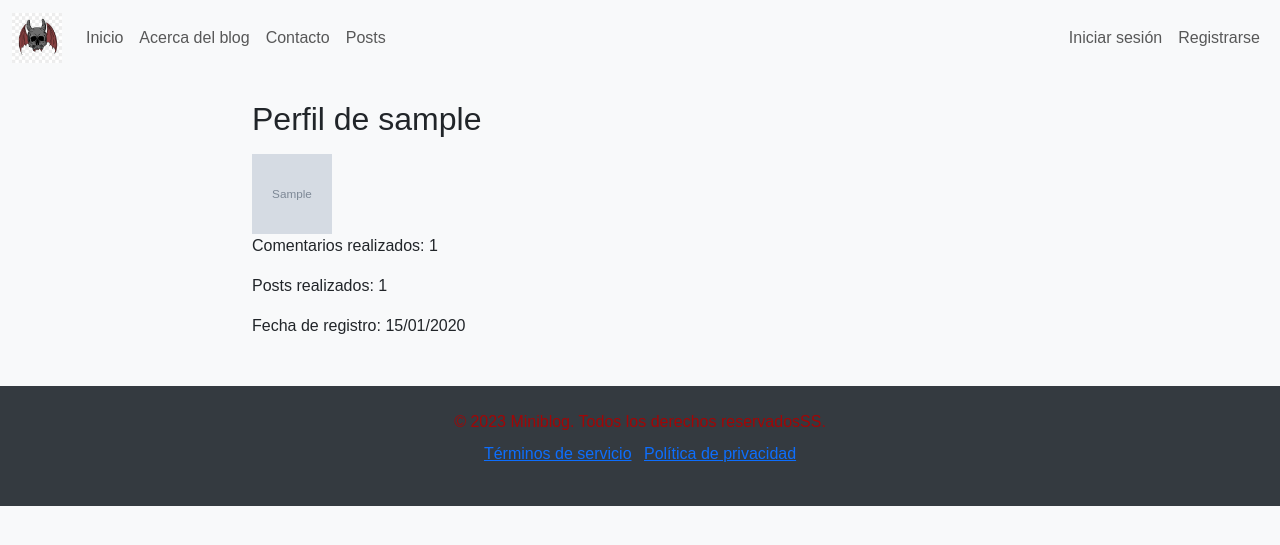
After one commit to Did11/flask_miniblog, a Flask app: a page that uses app/templates/user_profile.html in a window 1280 px wide. The commit adds this page. Shown: the top 545 px of the page. Run offline with Flask 3, Linux system fonts and the light colour scheme; tables that the repository leaves empty hold one stand-in row (values such as "Sample post"); grey boxes marked "Sample" are stand-in pictures.

```diff
--- a/app/forms.py
+++ b/app/forms.py
@@ -25,3 +25,7 @@ class CreatePostForm(FlaskForm):
     title = StringField('Título', validators=[DataRequired()])
     content = TextAreaField('Contenido', validators=[DataRequired()])
     submit = SubmitField('Crear Post')
+
+class CommentForm(FlaskForm):
+    comment_text = TextAreaField('Comentario', validators=[DataRequired()])
+    submit = SubmitField('Comentar')
--- a/app/models.py
+++ b/app/models.py
@@ -13,13 +13,16 @@ comentarios_like = db.Table('comentarios_like',
     db.Column('comment_id', db.Integer, db.ForeignKey('comentario.id'))
 )
 
+from datetime import datetime
+
 class Usuario(db.Model, UserMixin):
     __tablename__ = 'usuario'
     id = db.Column(db.Integer, primary_key=True)
     username = db.Column(db.String(80), unique=True, nullable=False)
     avatar_filename = db.Column(db.String(120), nullable=True)
     email = db.Column(db.String(120), unique=True, nullable=False)
-    password_hash = db.Column(db.String(128), nullable=False)  # Renombrado
+    password_hash = db.Column(db.String(128), nullable=False)
+    date_registered = db.Column(db.DateTime, default=datetime.utcnow)  # Nuevo campo
     posts = db.relationship('Post', backref='author', lazy=True)
     comments = db.relationship('Comentario', backref='author', lazy=True)
 
--- a/app/routes.py
+++ b/app/routes.py
@@ -4,7 +4,7 @@ from werkzeug.utils import secure_filename
 from app import app, db
 from app.models import Usuario, Post, Comentario, comentarios_like
 from app.forms import UpdateProfileForm
-from .forms import RegistrationForm, LoginForm, CreatePostForm
+from .forms import RegistrationForm, LoginForm, CreatePostForm, CommentForm
 import os
 
 
@@ -146,16 +146,17 @@ def prueba():
 def post_detail(post_id):
     post = Post.query.get_or_404(post_id)
     comments = Comentario.query.filter_by(post_id=post_id).order_by(Comentario.date_created.desc()).all()
+    form = CommentForm()  # Crea una instancia del formulario
 
-    if request.method == 'POST' and current_user.is_authenticated:
-        texto = request.form['comment_text']
+    if form.validate_on_submit() and current_user.is_authenticated:
+        texto = form.comment_text.data
         if texto:
             comment = Comentario(texto=texto, user_id=current_user.id, post_id=post.id)
             db.session.add(comment)
             db.session.commit()
             flash('Comentario agregado exitosamente.')
 
-    return render_template('post_detail.html', post=post, comments=comments)
+    return render_template('post_detail.html', post=post, comments=comments, form=form)
 
 @app.route('/comment/<int:comment_id>/like', methods=['POST'])
 @login_required
--- a/app/static/css/styles.css
+++ b/app/static/css/styles.css
@@ -1,10 +1,7 @@
-.navbar-brand img {
-    height: 50px;
-    width: auto;
-}
-
-/* General */
-body {
+/* ==============================
+   GENERAL STYLES
+   ============================== */
+   body {
     font-family: 'Arial', sans-serif;
     background-color: #f8f9fa; /* Un ligero color de fondo para todo el cuerpo del sitio */
 }
@@ -13,13 +10,25 @@ body {
     max-width: 800px; /* Hace que el contenedor no sea demasiado ancho para lectura */
 }
 
-/* Encabezados */
+/* ==============================
+   NAVBAR STYLES
+   ============================== */
+.navbar-brand img {
+    height: 50px;
+    width: auto;
+}
+
+/* ==============================
+   HEADINGS
+   ============================== */
 h1, h2, h3, h4, h5 {
     margin-top: 1.5rem;
     margin-bottom: 1rem;
 }
 
-/* Tarjetas de las entradas */
+/* ==============================
+   CARDS
+   ============================== */
 .card {
     box-shadow: 0 4px 8px 0 rgba(0, 0, 0, 0.1); /* Una sutil sombra para las tarjetas */
     transition: 0.3s;
@@ -37,7 +46,9 @@ h1, h2, h3, h4, h5 {
     color: #6c757d; /* Un color gris más ligero para el texto de la tarjeta */
 }
 
-/* Botones */
+/* ==============================
+   BUTTONS
+   ============================== */
 .btn-primary {
     background-color: #007bff; /* Puedes ajustar este color si quieres un tono diferente de azul para los botones */
     border: none;
@@ -48,6 +59,9 @@ h1, h2, h3, h4, h5 {
     border: none;
 }
 
+/* ==============================
+   FOOTER
+   ============================== */
 footer {
     background-color: #343a40; /* Un fondo oscuro para el pie de página */
     color: hsl(0, 93%, 33%); /* Texto blanco para el pie de página */
@@ -56,12 +70,40 @@ footer {
     text-align: center;
 }
 
-.post-container {
+/* ==============================
+   POSTS
+   ============================== */
+   .post-container {
     display: flex;
     align-items: start; /* Alinea los elementos al inicio verticalmente */
     gap: 30px; /* Espacio entre la imagen y el contenido */
 }
 
+.post-content {
+    flex-grow: 1; /* Permite que el contenido crezca para ocupar el espacio restante */
+}
+
+.titulo-comentario {
+    text-decoration: none;
+    color: #333;
+}
+
+.titulo-comentario:hover {
+    text-decoration: underline;
+}
+
+.enlace-autor {
+    color: green;
+    text-decoration: none;
+}
+
+.enlace-autor:hover {
+    text-decoration: underline;
+}
+
+/* ==============================
+   PROFILES
+   ============================== */
 .profile-image-container {
     flex-shrink: 0; /* Evita que la imagen se reduzca */
 }
@@ -71,7 +113,3 @@ footer {
     height: 80px; /* Altura de la imagen de perfil */
     border-radius: 0%; /* Hace que la imagen sea redonda */
 }
-
-.post-content {
-    flex-grow: 1; /* Permite que el contenido crezca para ocupar el espacio restante */
-}
--- a/app/templates/posts.html
+++ b/app/templates/posts.html
@@ -7,15 +7,15 @@
                 {% if post.author.avatar_filename %}
                     <img src="{{ url_for('static', filename='images/profile_images/' + post.author.avatar_filename) }}" alt="Avatar de {{ post.author.username }}" class="profile-image">
                 {% else %}
-                    <img src="{{ url_for('static', filename='images/profile_images/default.jpg') }}" alt="Avatar predeterminado" class="profile-image">
+                    <img src="{{ url_for('static', filename='images/default_images/default_avatar.png') }}" alt="Avatar predeterminado" class="profile-image">
                 {% endif %}
             </div>
 
             <!-- Contenido del post -->
             <div class="post-content">
-                <h2><a href="{{ url_for('post_detail', post_id=post.id) }}">{{ post.title }}</a></h2>
+                <h2><a href="{{ url_for('post_detail', post_id=post.id) }}" class="titulo-comentario">{{ post.title }}</a></h2>
                 <p>{{ post.content }}</p>
-                <p>Escrito por: <a href="{{ url_for('user_profile', username=post.author.username) }}">{{ post.author.username }}</a></p>
+                <p>Escrito por: <a href="{{ url_for('user_profile', username=post.author.username) }}" class="enlace-autor">{{ post.author.username }}</a></p>
                 {% if current_user.is_authenticated and post.author.id == current_user.id %}
                     <a href="{{ url_for('edit_post', post_id=post.id) }}">Editar</a>
                     <form method="post" action="{{ url_for('delete_post', post_id=post.id) }}">
--- /dev/null
+++ b/app/templates/user_profile.html
@@ -0,0 +1,18 @@
+{% extends "base.html" %}
+{% block content %}
+    <h2>Perfil de {{ user.username }}</h2>
+
+    <!-- Mostrar Avatar -->
+    {% if user.avatar_filename %}
+        <img src="{{ url_for('static', filename='images/profile_images/' + user.avatar_filename) }}" alt="Avatar de {{ user.username }}" class="profile-image">
+    {% else %}
+        <img src="{{ url_for('static', filename='images/profile_images/default.jpg') }}" alt="Avatar predeterminado" class="profile-image">
+    {% endif %}
+
+    <!-- Mostrar Cantidad de Comentarios -->
+    <p>Comentarios realizados: {{ user.comments|length }}</p>
+    <p>Posts realizados: {{ user.posts|length }}</p>
+
+    <!-- Mostrar Fecha de Registro -->
+    <p>Fecha de registro: {{ user.date_registered.strftime('%d/%m/%Y') }}</p>
+{% endblock %}
```
Also changed, not shown: app/templates/post_detail.html (+15 -15 lines), migrations/versions/55e5b0c6b0dd_added_date_registered_to_usuario_model.py (added, +32 -0 lines).
